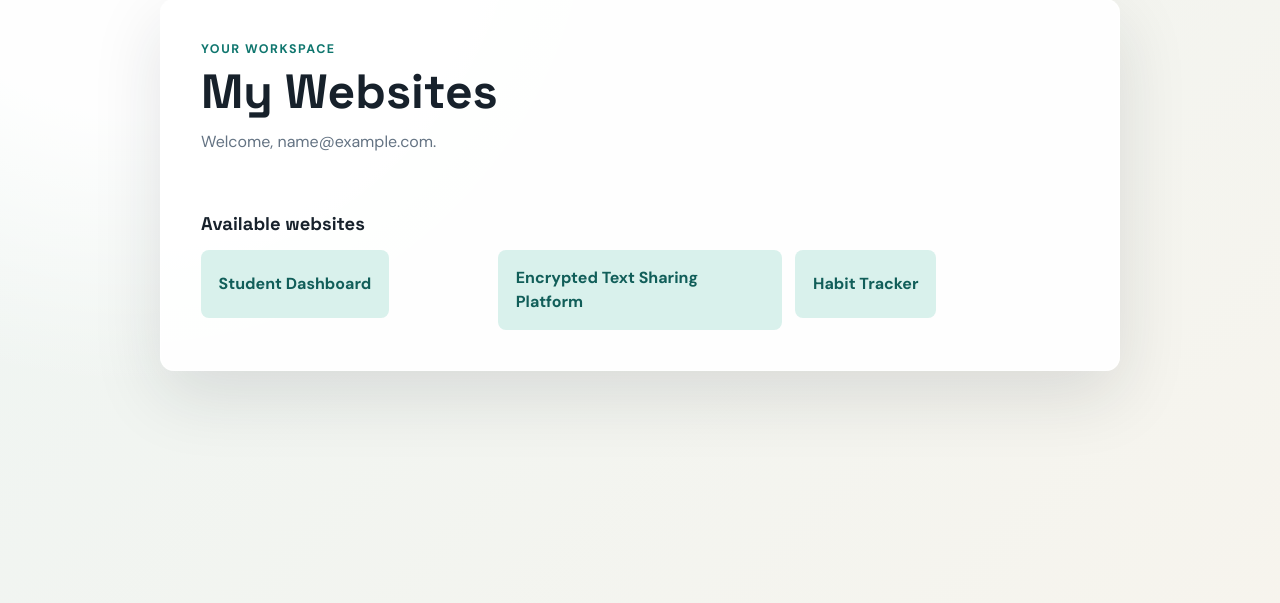
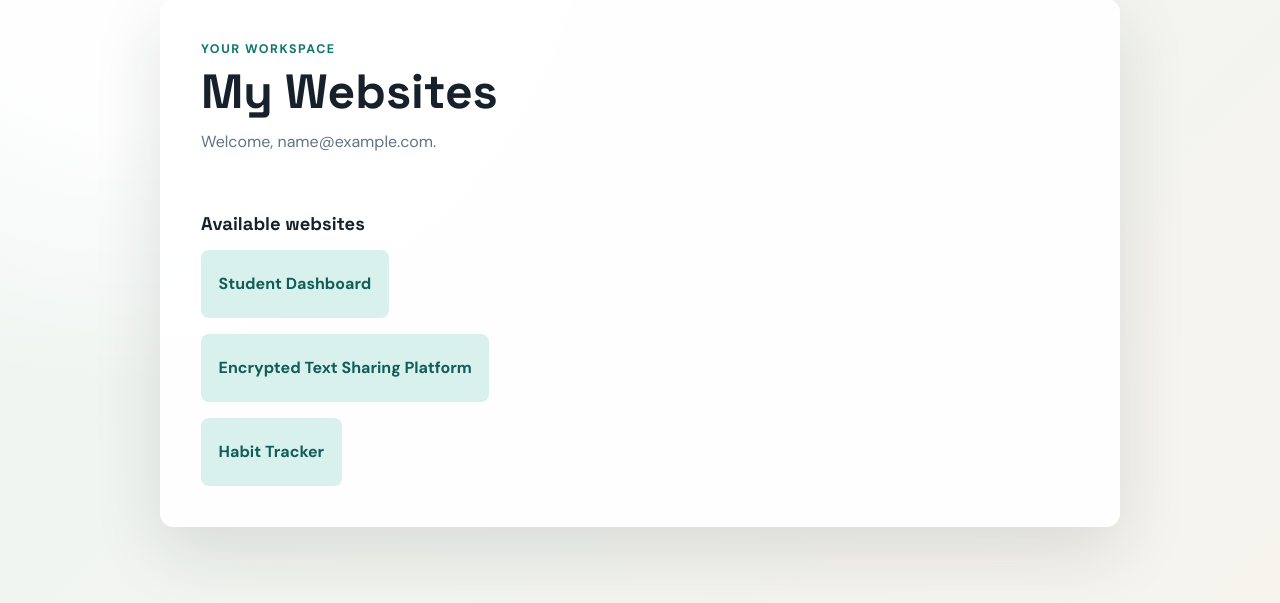
Before and after one commit to shinenyi123/auth_service, a Flask app: page /websites in a window 1280 px wide. Shown: the part 117-720 px from the top of the page. Run offline with Flask 3, Linux system fonts and the light colour scheme; the visitor is signed in with stand-in values (Sample User, id 1); data that the repository does not hold is empty; some libraries are stand-ins or nearby versions.

Commit message:
Organize website links into separate lists
Refactored the HTML structure for better organization of website links.

```diff
--- a/templates/websites.html
+++ b/templates/websites.html
@@ -30,8 +30,12 @@
                 <h2 id="websites-heading">Available websites</h2>
                 <ul class="app-list">
                     <li><a class="app-link" href="https://student-dashboard-v2.onrender.com">Student Dashboard</a></li>
+                </ul>
+                <ul class="app-list">
                     <li><a class="app-link" href="https://encrypted-text-sharing-platform.onrender.com">Encrypted Text
                             Sharing Platform</a></li>
+                </ul>
+                <ul class="app-list">
                     <li><a class="app-link" href="https://habit-tracker-6m6p.onrender.com">Habit Tracker</a></li>
                 </ul>
             </section>
```
